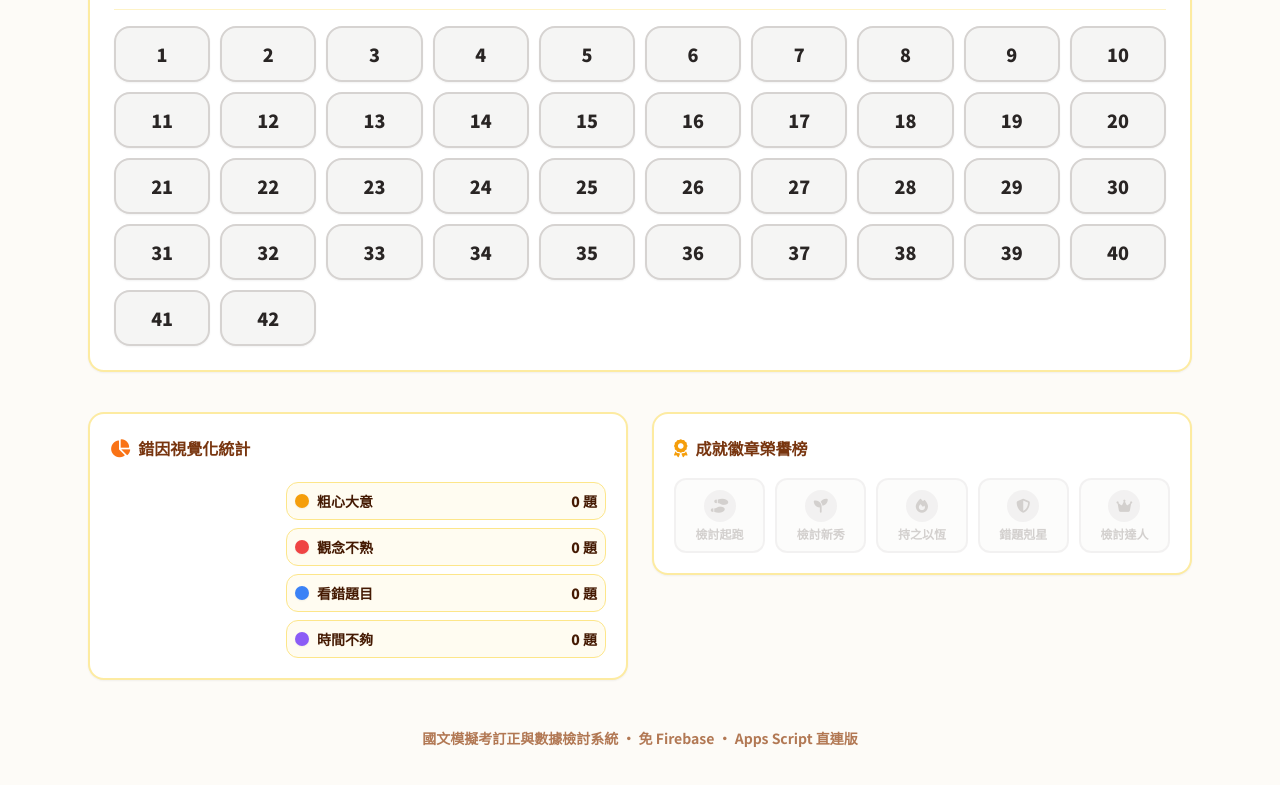
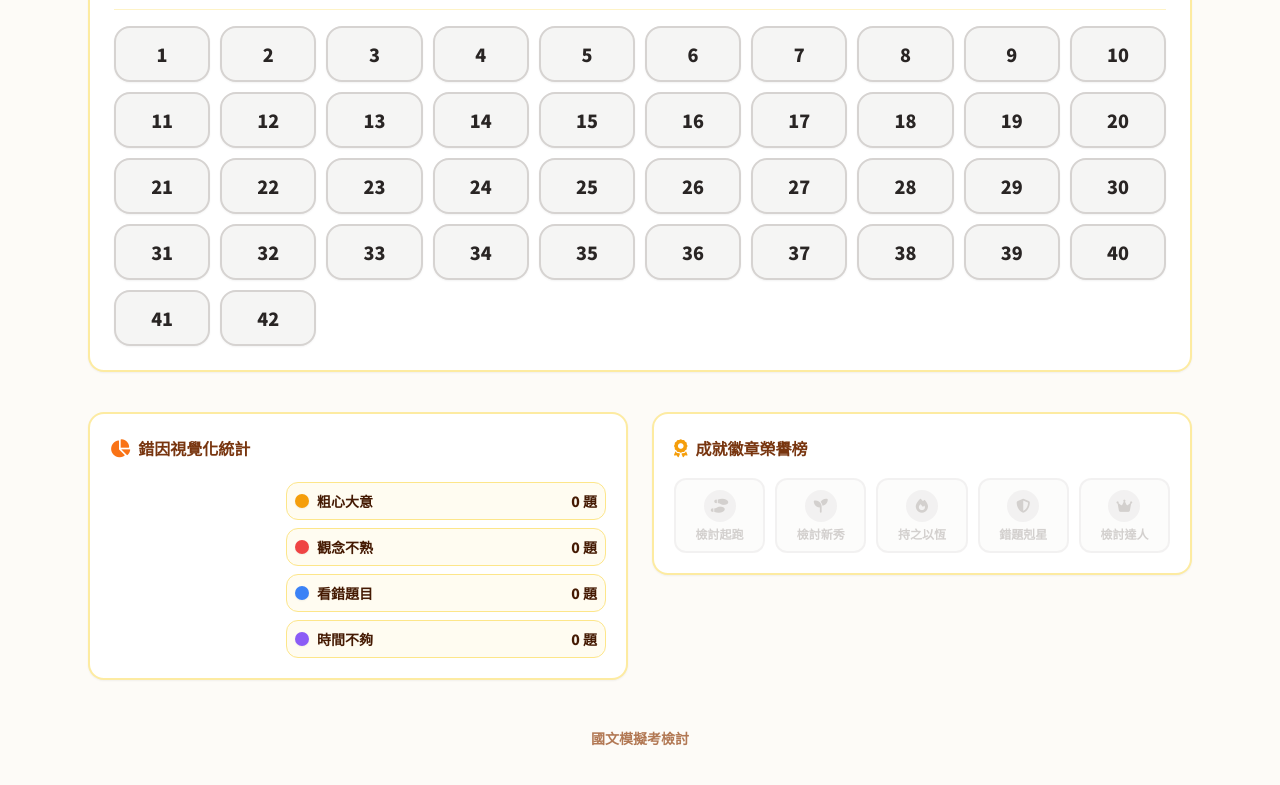
Before and after one commit to hs699066-dev/exam-review2, a plain HTML site: page index.html in a window 1280 px wide. Shown: the part 361-1146 px from the top of the page. Drawn offline with nearby package versions, Linux system fonts and the light colour scheme.

Commit message:
Update footer text in index.html

```diff
--- a/index.html
+++ b/index.html
@@ -339,7 +339,7 @@
 
     <!-- Footer -->
     <footer class="mt-12 text-center text-xs sm:text-sm text-amber-800/70 space-y-1">
-        <p class="font-bold">國文模擬考訂正與數據檢討系統 ‧ 免 Firebase ‧ Apps Script 直連版</p>
+        <p class="font-bold">國文模擬考檢討</p>
     </footer>
 
     <script>
```
